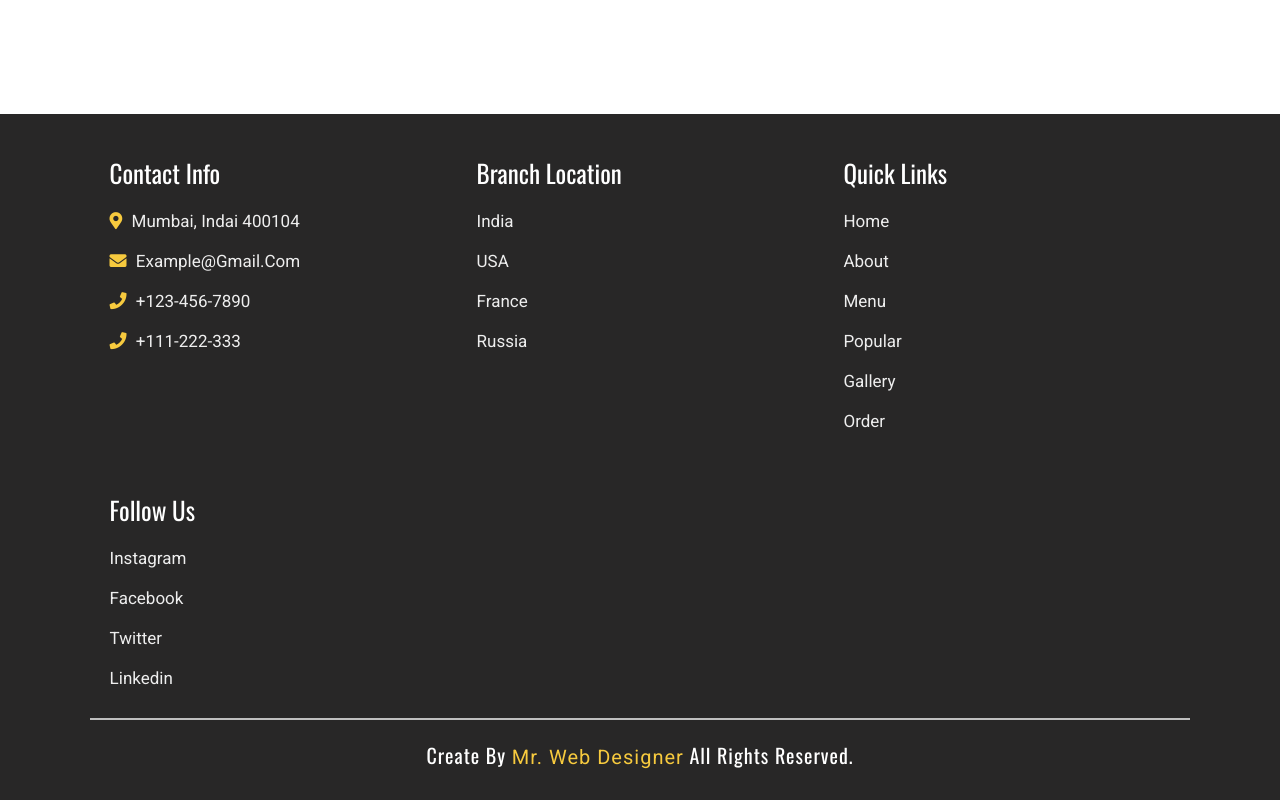
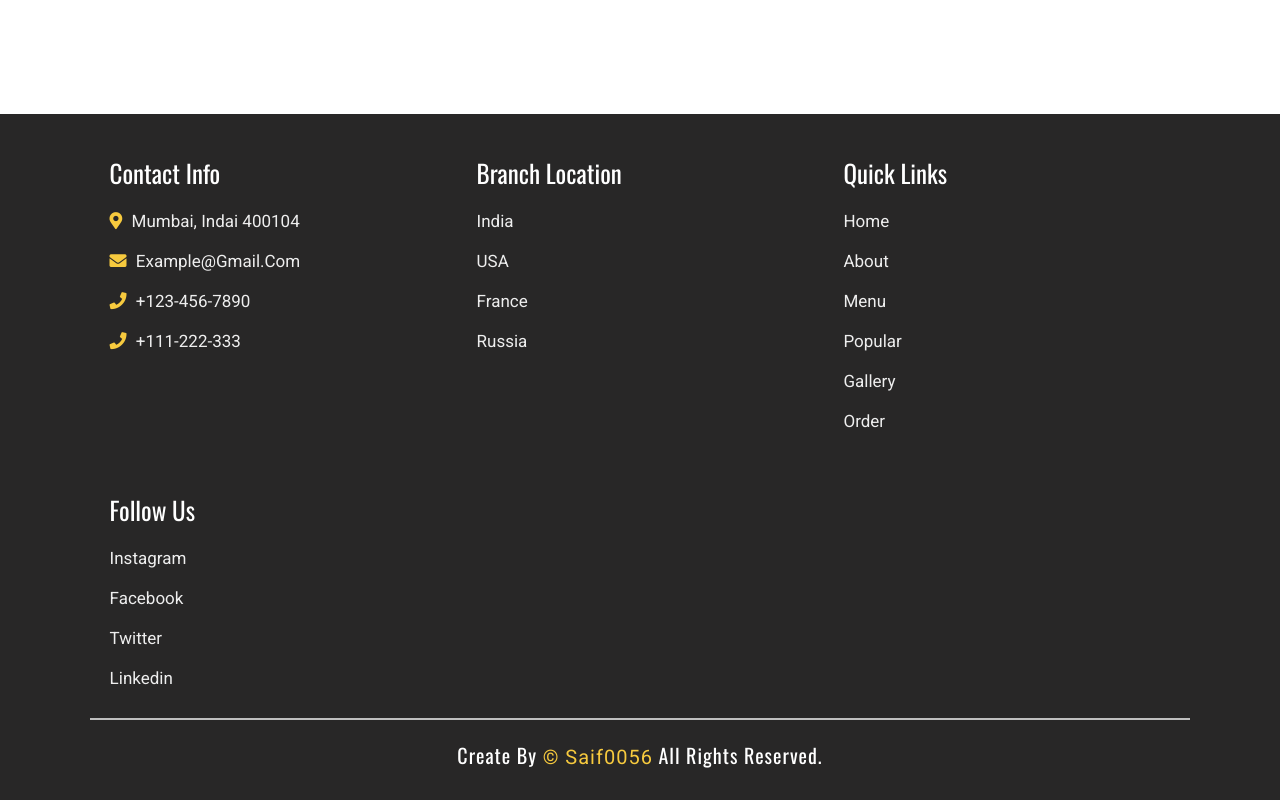
Before and after one commit to saif0056/food-delivery, a plain HTML site: page index.html in a window 1280 px wide. Shown: the part 4929-5729 px from the top of the page. Drawn offline with nearby package versions, Linux system fonts and the light colour scheme; files whose address does not match are found by name.

Commit message:
Update index.html

```diff
--- a/index.html
+++ b/index.html
@@ -920,7 +920,7 @@ header #menu-bar{
 
     </div>
 
-    <h1 class="credit">create by <a href="#">mr. web designer</a> all rights reserved. </h1>
+    <h1 class="credit">create by <a href="#">&copy Saif0056</a> all rights reserved. </h1>
 
 </div>
 
```
